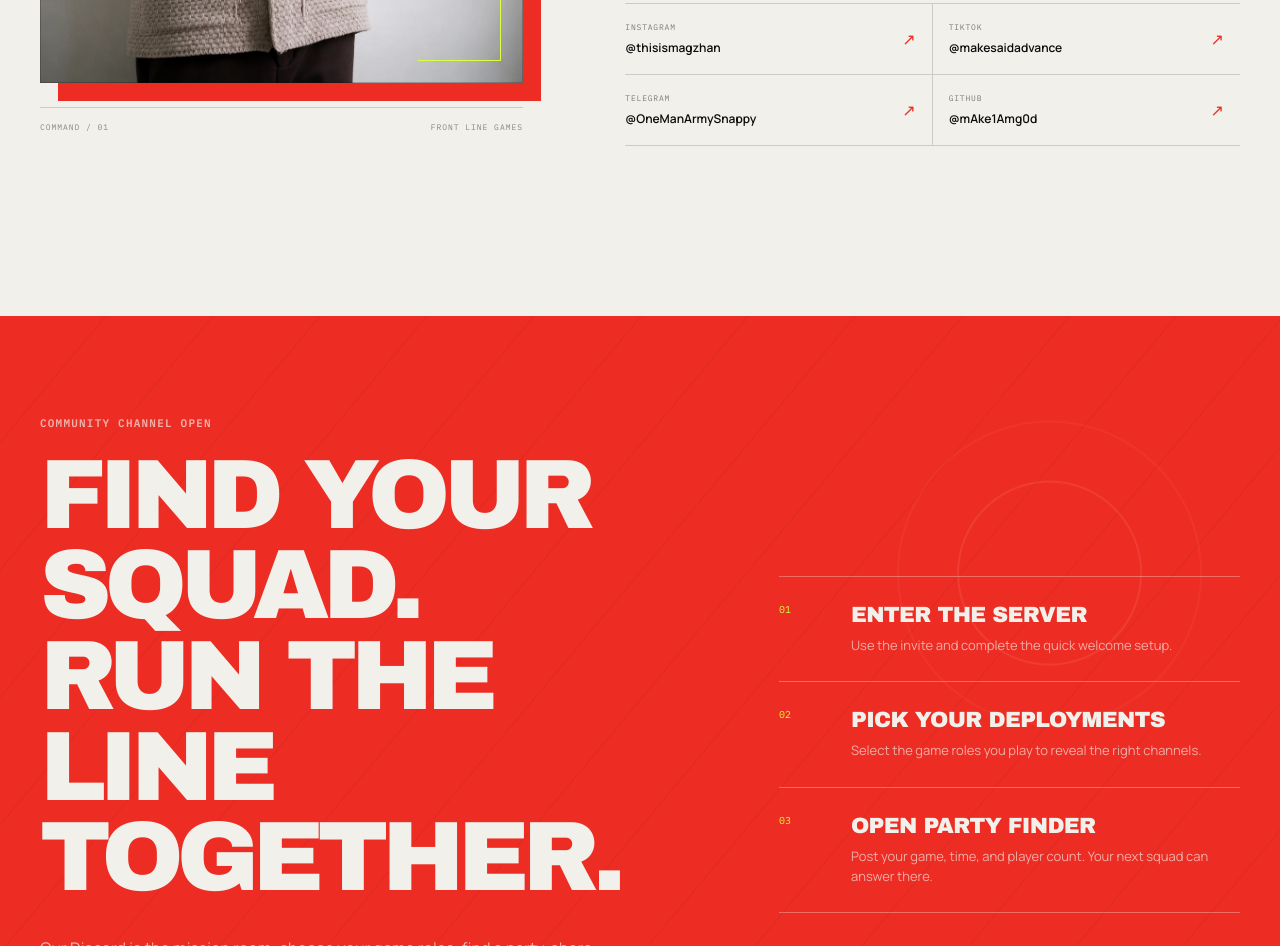
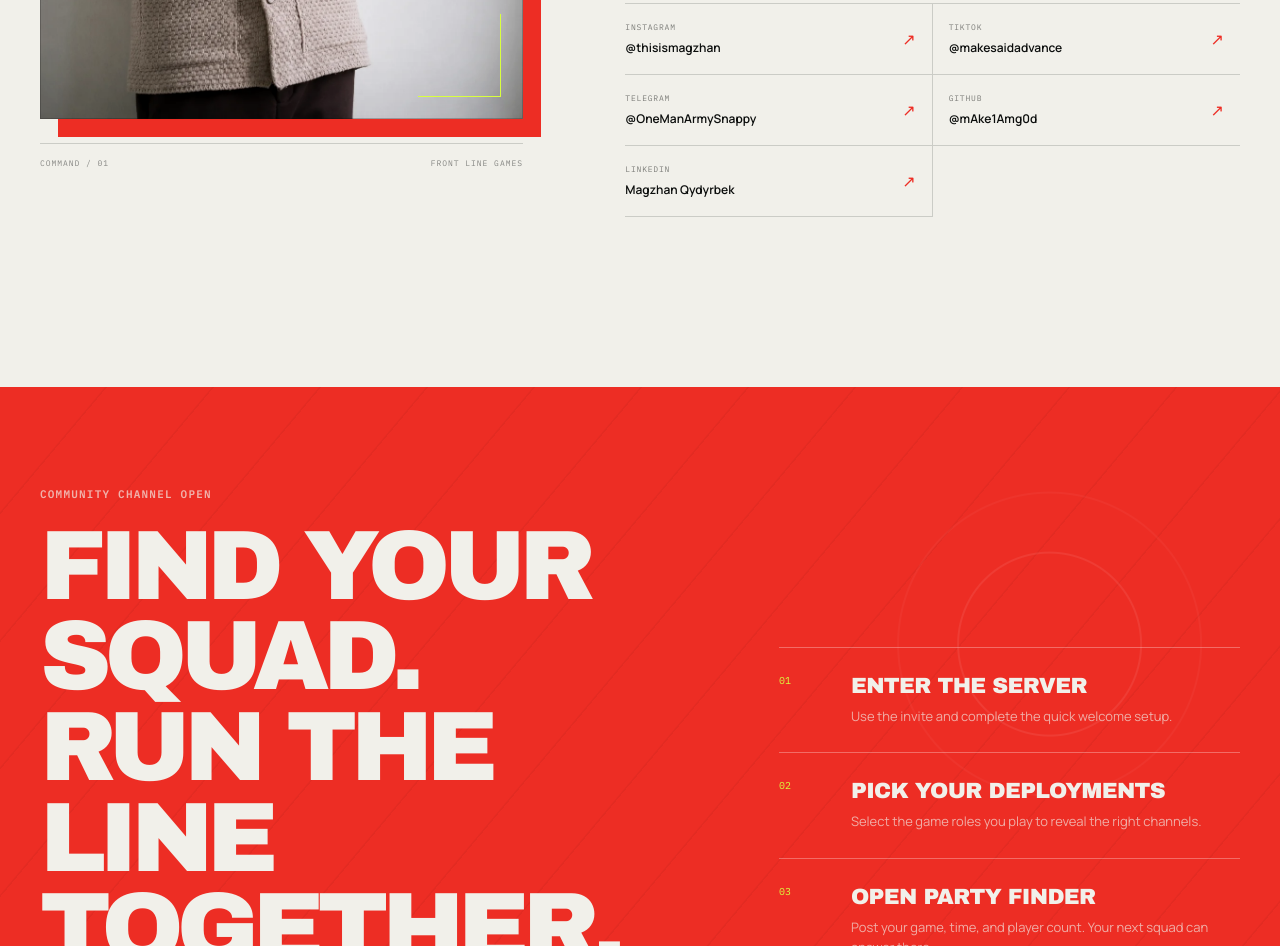
Before and after one commit to mAke1Amg0d/front-line-games, a website: page index.html in a window 1280 px wide. Shown: the part 6549-7495 px from the top of the page. Drawn offline with Linux system fonts and the light colour scheme.

Commit message:
Add LinkedIn link for Magzhan Qydyrbek

```diff
--- a/index.html
+++ b/index.html
@@ -336,6 +336,15 @@
               <strong>@mAke1Amg0d</strong>
               <i aria-hidden="true">↗</i>
             </a>
+            <a
+              href="https://www.linkedin.com/in/%D0%BC%D0%B0%D2%93%D0%B6%D0%B0%D0%BD-%D2%9B%D1%8B%D0%B4%D1%8B%D1%80%D0%B1%D0%B5%D0%BA-404b042b2/"
+              target="_blank"
+              rel="noreferrer"
+            >
+              <span>LinkedIn</span>
+              <strong>Magzhan Qydyrbek</strong>
+              <i aria-hidden="true">↗</i>
+            </a>
           </div>
         </div>
       </section>
```
